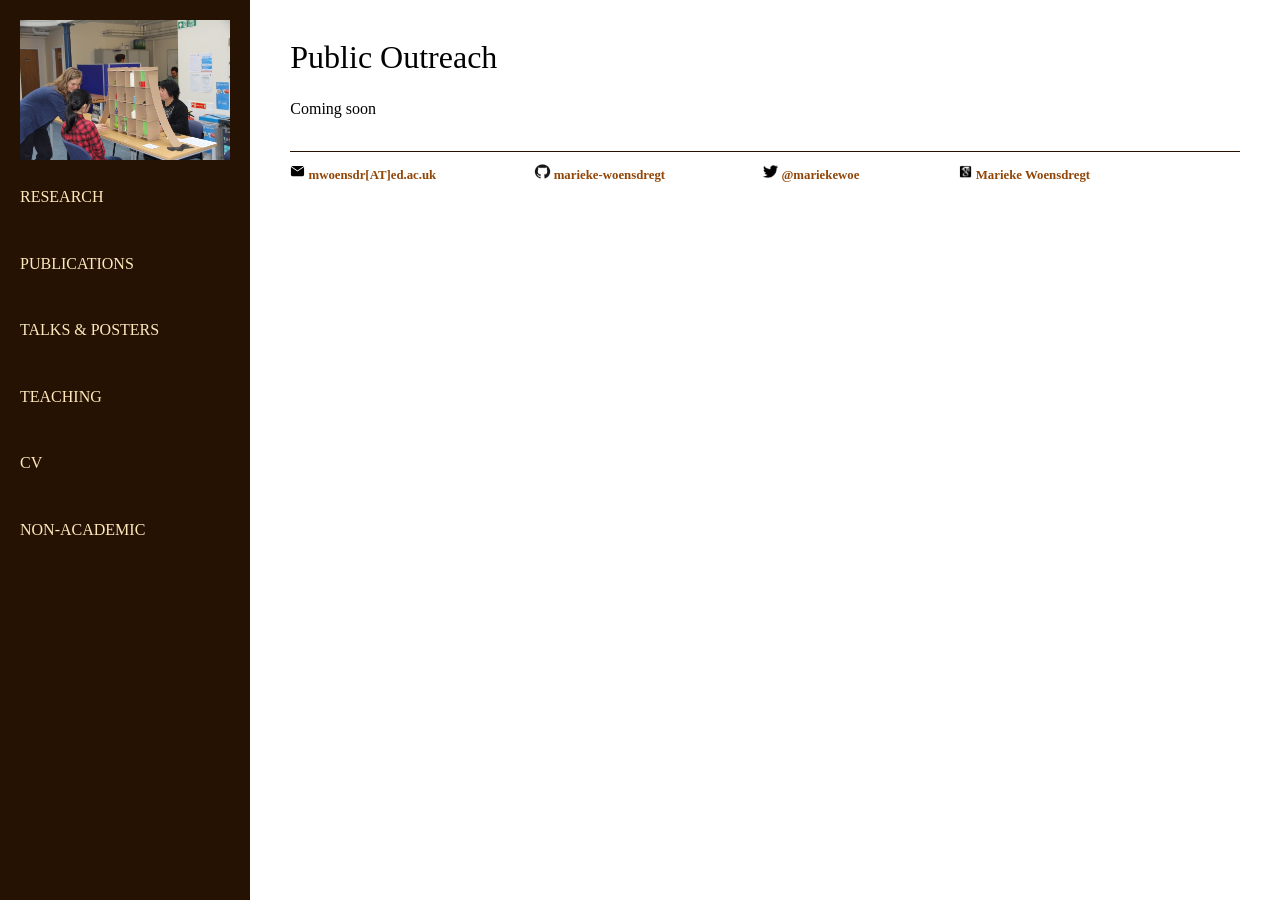
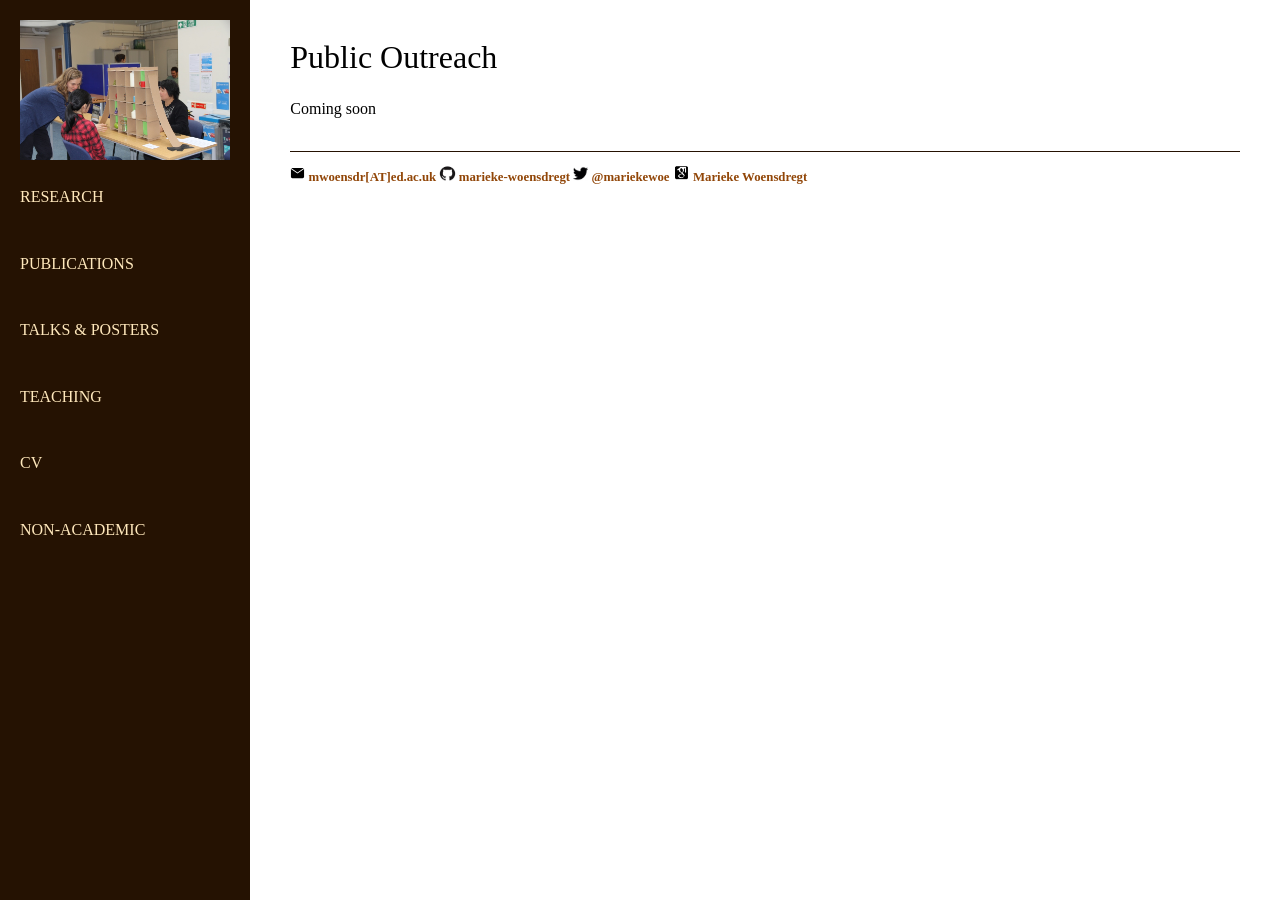
Before and after one commit to marieke-woensdregt/marieke-woensdregt.github.io, a Jekyll site: the page built from public_outreach/index.html, in a window 1280 px wide. Built offline with Jekyll 4.4.1, drawn with Linux system fonts in a browser that asks for light colours.

Commit message:
Update default.html

```diff
--- a/_layouts/default.html
+++ b/_layouts/default.html
@@ -33,9 +33,9 @@
 			<footer style="margin-left:3%; margin-right:3%; margin-top:3%">
 				<h3>
 				<a href="mailto:mwoensdr@ed.ac.uk"> <img  src="/images/email_symbol_filled.svg" alt="email symbol" style="height:15px"> mwoensdr[AT]ed.ac.uk </a>
-				<a class="tab" href="https://github.com/marieke-woensdregt"> <img src="/images/github_symbol.jpg" alt="github symbol" style="height:15px"> marieke-woensdregt </a>
-				<a class="tab" href="https://twitter.com/mariekewoe"> <img src="/images/twitter_symbol_black_solo.jpg" alt="twitter symbol" style="height:15px"> @mariekewoe </a>
-				<a class="tab" href="https://scholar.google.co.uk/citations?user=fHt2W3IAAAAJ&hl=en"> <img src="/images/google_scholar_symbol_square.jpg" alt="google scholar symbol" style="height:15px"> Marieke Woensdregt </a>
+				<a class="halftab" href="https://github.com/marieke-woensdregt"> <img src="/images/github_symbol.jpg" alt="github symbol" style="height:15px"> marieke-woensdregt </a>
+				<a class="halftab" href="https://twitter.com/mariekewoe"> <img src="/images/twitter_symbol_black_solo.jpg" alt="twitter symbol" style="height:15px"> @mariekewoe </a>
+				<a class="halftab" href="https://scholar.google.co.uk/citations?user=fHt2W3IAAAAJ&hl=en"> <img src="/images/google_scholar_symbol_square.jpg" alt="google scholar symbol" style="height:17px"> Marieke Woensdregt </a>
 				</h3>
 			</footer>
 		</div>
```
